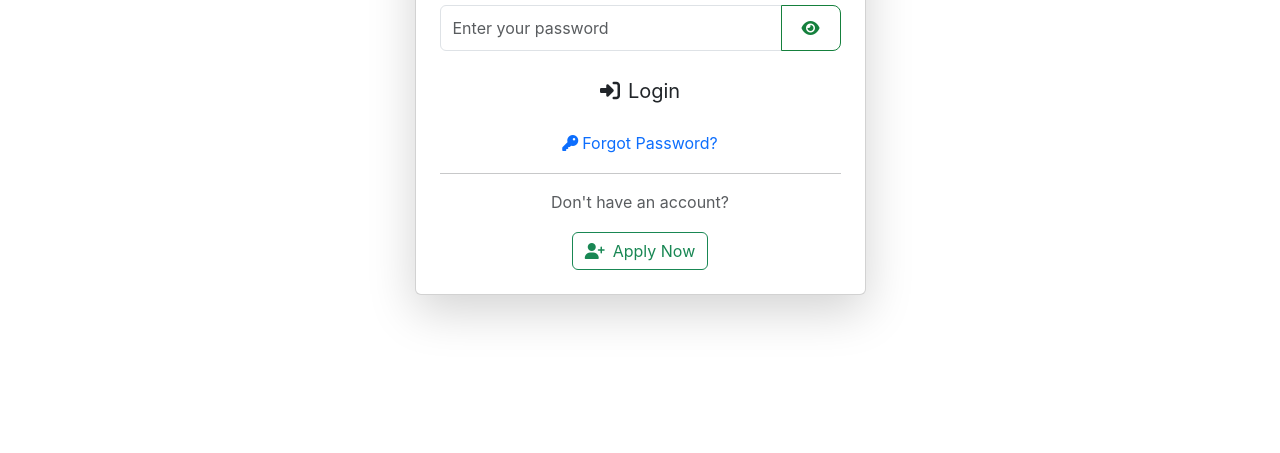
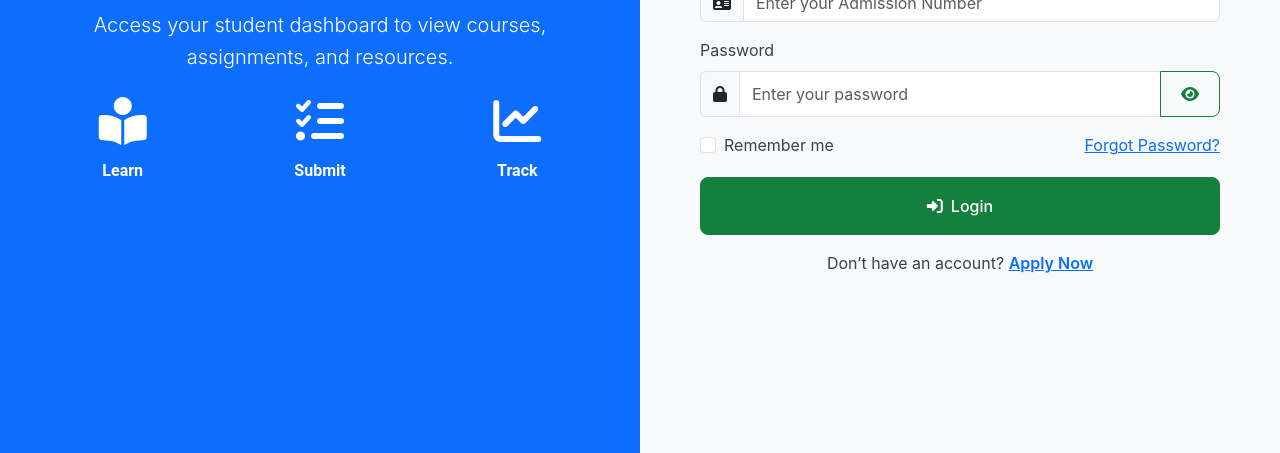
Before and after one commit to shamsu557/ultrTech, a website: page student_login.html in a window 1280 px wide. Shown: the part 427-880 px from the top of the page. Before the commit the page ends 800 px from the top, so only its background shows below. Drawn offline with nearby package versions, Linux system fonts and the light colour scheme; files that its build step writes are made by us from their sources.

Commit message:
Add files via upload

```diff
--- a/student_login.html
+++ b/student_login.html
@@ -13,7 +13,9 @@
   <link rel="stylesheet" href="/styles.css"/>
   <link rel="stylesheet" href="/global.css"/>
 </head>
-<body>
+<body class="bg-light">
+  <!-- Floating alert container -->
+  <div class="alert-container position-fixed top-0 end-0 p-3" style="z-index: 9999; max-width: 400px;"></div>
 
   <!-- Navigation -->
   <nav class="navbar navbar-expand-lg navbar-custom">
@@ -26,35 +28,58 @@
           Back to Home
         </button>
       </div>
-
     </div>
   </nav>
 
-  <div class="container mt-5 pt-5">
-    <!-- Message Container -->
-    <div id="message" class="alert d-none" role="alert"></div>
+  <!-- Page Layout -->
+  <div class="container-fluid">
+    <div class="row min-vh-100">
+      <!-- Left Side -->
+      <div class="col-lg-6 d-lg-flex align-items-center justify-content-center bg-primary">
+        <div class="text-center text-white px-4">
+          <h1 class="display-4 fw-bold mb-4">Welcome Student</h1>
+          <p class="lead mb-4">Access your student dashboard to view courses, assignments, and resources.</p>
+          <div class="row text-center">
+            <div class="col-4">
+              <i class="fas fa-book-reader fa-3x mb-3"></i>
+              <h6>Learn</h6>
+            </div>
+            <div class="col-4">
+              <i class="fas fa-tasks fa-3x mb-3"></i>
+              <h6>Submit</h6>
+            </div>
+            <div class="col-4">
+              <i class="fas fa-chart-line fa-3x mb-3"></i>
+              <h6>Track</h6>
+            </div>
+          </div>
+        </div>
+      </div>
 
-    <div class="row justify-content-center">
-      <div class="col-lg-5">
-        <div class="card shadow-lg">
-          <div class="card-header bg-primary text-white text-center">
-            <h3><i class="fas fa-sign-in-alt me-2"></i>Student Login</h3>
-            <p class="mb-0">Access your student dashboard</p>
+      <!-- Right Side (Login Form) -->
+      <div class="col-lg-6 d-flex align-items-center">
+        <div class="w-100 px-4 px-lg-5">
+          <div class="text-center mb-5">
+            <h2 class="fw-bold text-primary">Student Login</h2>
+            <p class="text-muted">Sign in with your Admission Number</p>
           </div>
-          <div class="card-body p-4">
+
           <!-- Login Form -->
           <form id="loginForm">
             <div class="mb-3">
               <label for="admissionNumber" class="form-label">Admission Number</label>
-                <input type="text" id="admissionNumber" class="form-control form-control-custom"
+              <div class="input-group">
+                <span class="input-group-text"><i class="fas fa-id-card"></i></span>
+                <input type="text" id="admissionNumber" class="form-control"
                        placeholder="Enter your Admission Number" required/>
-                <small class="text-muted">Use your Admission Number assigned after registration</small>
+              </div>
             </div>
 
             <div class="mb-3">
               <label for="password" class="form-label">Password</label>
               <div class="input-group">
-                  <input type="password" id="password" class="form-control form-control-custom"
+                <span class="input-group-text"><i class="fas fa-lock"></i></span>
+                <input type="password" id="password" class="form-control"
                        placeholder="Enter your password" required/>
                 <button class="btn btn-outline-secondary" type="button"
                         onclick="togglePassword('password', 'passwordToggle')">
@@ -63,34 +88,36 @@
               </div>
             </div>
 
-              <div class="d-grid mb-3">
-                <button type="submit" class="btn btn-primary-custom btn-lg">
+            <div class="row mb-3">
+              <div class="col-6">
+                <div class="form-check">
+                  <input class="form-check-input" type="checkbox" id="rememberMe">
+                  <label class="form-check-label" for="rememberMe">Remember me</label>
+                </div>
+              </div>
+              <div class="col-6 text-end">
+                <a href="#" class="text-primary" data-bs-toggle="modal" data-bs-target="#forgotPasswordModal">
+                  Forgot Password?
+                </a>
+              </div>
+            </div>
+
+            <button type="submit" class="btn btn-primary w-100 py-3 mb-3">
               <i class="fas fa-sign-in-alt me-2"></i>Login
             </button>
-              </div>
           </form>
 
           <div class="text-center">
-              <a href="#" class="text-decoration-none" data-bs-toggle="modal" data-bs-target="#forgotPasswordModal">
-                <i class="fas fa-key me-1"></i>Forgot Password?
-              </a>
-            </div>
-
-            <hr/>
-
-            <div class="text-center">
-              <p class="text-muted">Don't have an account?</p>
-              <a href="/student/apply" class="btn btn-outline-success">
-                <i class="fas fa-user-plus me-2"></i>Apply Now
-              </a>
-            </div>
+            <p class="mb-0">Don’t have an account?
+              <a href="/student/apply" class="text-primary fw-semibold">Apply Now</a>
+            </p>
           </div>
         </div>
       </div>
     </div>
   </div>
 
-  <!-- Forgot Password Modal (Step-by-step) -->
+  <!-- Forgot Password Modal -->
   <div class="modal fade" id="forgotPasswordModal" tabindex="-1" aria-labelledby="forgotPasswordModalLabel" aria-hidden="true">
     <div class="modal-dialog">
       <div class="modal-content">
@@ -99,63 +126,44 @@
             <h5 class="modal-title" id="forgotPasswordModalLabel">
               <i class="fas fa-key me-2"></i>Reset Password
             </h5>
-            <button type="button" class="btn-close" data-bs-dismiss="modal" aria-label="Close"></button>
+            <button type="button" class="btn-close" data-bs-dismiss="modal"></button>
           </div>
-
           <div class="modal-body">
-            <!-- Step 1: Admission Number -->
+            <!-- Step 1 -->
             <div id="step1">
               <div class="mb-3">
                 <label for="resetAdmissionNumber" class="form-label">Admission Number</label>
-                <input type="text" id="resetAdmissionNumber" class="form-control form-control-custom"
+                <input type="text" id="resetAdmissionNumber" class="form-control"
                        placeholder="Enter your Admission Number" required/>
               </div>
             </div>
-
-            <!-- Step 2: Security Question -->
+            <!-- Step 2 -->
             <div id="step2" style="display:none;">
               <div class="mb-3">
                 <label class="form-label">Security Question</label>
                 <p id="securityQuestionText" class="form-control-plaintext bg-light p-2 rounded"></p>
               </div>
               <div class="mb-3">
-                <label for="securityAnswer" class="form-label">Security Answer</label>
-                <input type="text" id="securityAnswer" class="form-control form-control-custom"
+                <label for="securityAnswer" class="form-label">Answer</label>
+                <input type="text" id="securityAnswer" class="form-control"
                        placeholder="Enter your answer" required/>
               </div>
             </div>
-
-            <!-- Step 3: Reset Password -->
+            <!-- Step 3 -->
             <div id="step3" style="display:none;">
               <div class="mb-3">
                 <label for="newPassword" class="form-label">New Password</label>
-                <div class="input-group">
-                  <input type="password" id="newPassword" class="form-control form-control-custom"
-                         placeholder="Enter new password" required/>
-                  <button class="btn btn-outline-secondary" type="button"
-                          onclick="togglePassword('newPassword', 'newPasswordToggle')">
-                    <i class="fas fa-eye" id="newPasswordToggle"></i>
-                  </button>
+                <input type="password" id="newPassword" class="form-control" placeholder="Enter new password" required/>
               </div>
-              </div>
-
               <div class="mb-3">
                 <label for="confirmNewPassword" class="form-label">Confirm New Password</label>
-                <div class="input-group">
-                  <input type="password" id="confirmNewPassword" class="form-control form-control-custom"
-                         placeholder="Confirm new password" required/>
-                  <button class="btn btn-outline-secondary" type="button"
-                          onclick="togglePassword('confirmNewPassword', 'confirmNewPasswordToggle')">
-                    <i class="fas fa-eye" id="confirmNewPasswordToggle"></i>
-                  </button>
+                <input type="password" id="confirmNewPassword" class="form-control" placeholder="Confirm new password" required/>
               </div>
             </div>
           </div>
-          </div>
-
           <div class="modal-footer d-flex justify-content-between">
             <button type="button" class="btn btn-secondary" data-bs-dismiss="modal">Cancel</button>
-            <button type="submit" id="stepButton" class="btn btn-primary-custom">Submit</button>
+            <button type="submit" id="stepButton" class="btn btn-primary">Submit</button>
           </div>
         </form>
       </div>
```
Lines whose indentation alone changed are shown as unchanged.
